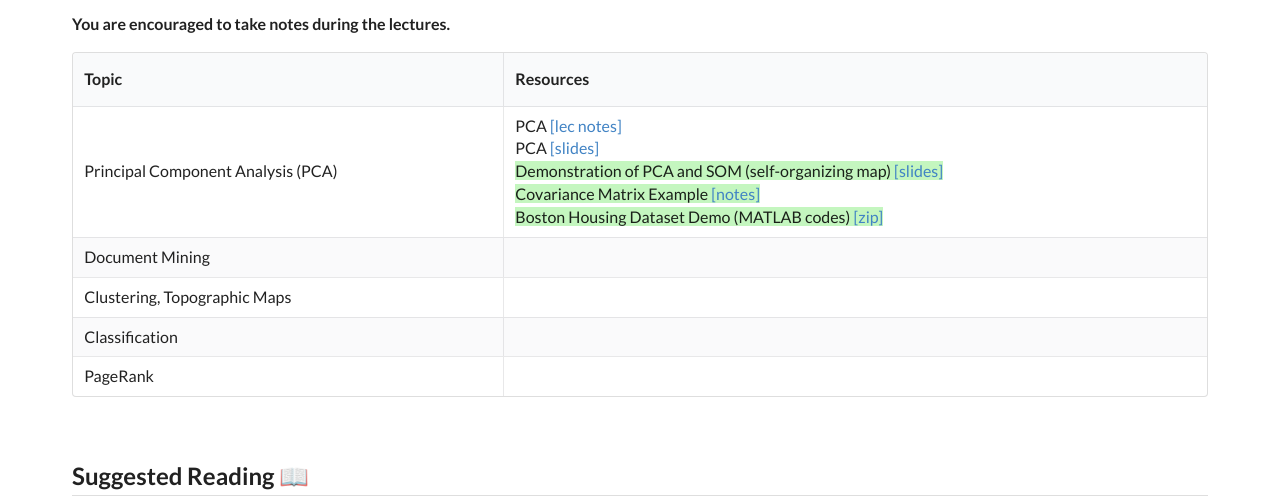
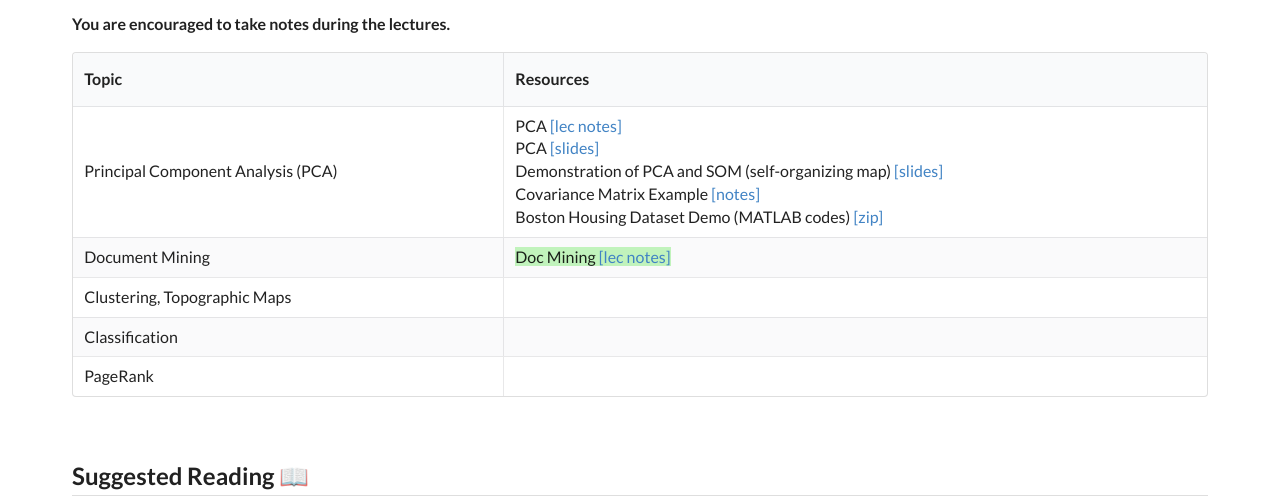
Before and after one commit to SUSTech-CS-Courses/IDA, a plain HTML site: page index.html in a window 1280 px wide. Shown: the part 297-800 px from the top of the page. Drawn offline with Linux system fonts and the light colour scheme.

Commit message:
doc mining

```diff
--- a/index.html
+++ b/index.html
@@ -33,7 +33,7 @@
             }
         }
 
-        .new-180704 {
+        .new-180705 {
             background: rgba(20, 220, 0, 0.25);
         }
     </style>
@@ -81,7 +81,7 @@
                 <tr>
                     <td>Document Mining</td>
                     <td>
-                        <!-- Doc Mining <a href="materials/Doc-Mining/ida_lecture_notes_doc_mining.pdf" target="_blank">[lec notes]</a> -->
+                        <span class="new-180705">Doc Mining <a href="materials/Doc-Mining/ida_lecture_notes_doc_mining.pdf" target="_blank">[lec notes]</a></span>
                     </td>
                 </tr>
                 <tr>
@@ -233,7 +233,7 @@
         </table>
 
         <div class="ui divider"></div>
-        <p><i>Last updated: 2018/<span class="new-180703">07/04</span> <span class="new">(Marked with green background)</span></i></p>
+        <p><i>Last updated: 2018/<span class="new-180705">07/05</span> <span class="new">(Marked with green background)</span></i></p>
     </div>
 </body>
 
```
Also changed, not shown: 1 other file.
